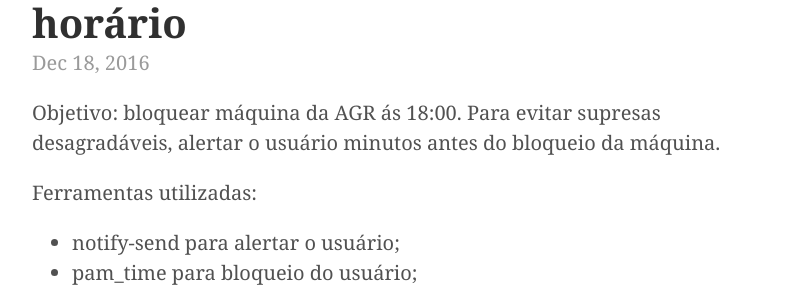
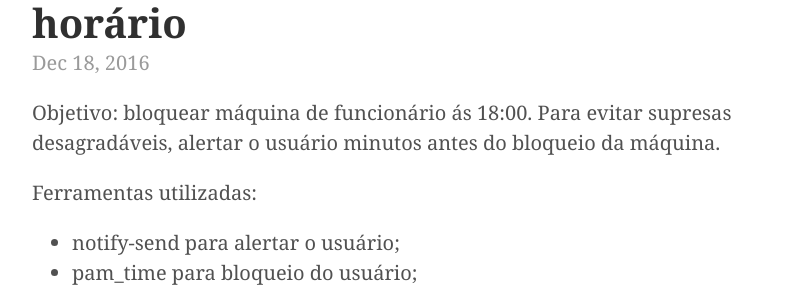
Before and after one commit to Kingm0b/jekyll-minimal-theme, a Jekyll site: the page built from _posts/2016-12-18-ubuntu-time-block.md, in a window 1280 px wide. Shown: the part 191-483 px from the top of the page, without its empty margins (228-1024 px from the left). Built offline with Jekyll 4.4.1, drawn with Linux system fonts in a browser that asks for light colours.

Commit message:
Update 2016-12-18-ubuntu-time-block.md

```diff
--- a/_posts/2016-12-18-ubuntu-time-block.md
+++ b/_posts/2016-12-18-ubuntu-time-block.md
@@ -3,7 +3,7 @@ layout: post
 title: "Bloqueando máquinas Ubuntu pelo horário"
 ---
 
-Objetivo: bloquear máquina da AGR ás 18:00. Para evitar supresas desagradáveis, alertar o usuário minutos antes do bloqueio da máquina.
+Objetivo: bloquear máquina de funcionário ás 18:00. Para evitar supresas desagradáveis, alertar o usuário minutos antes do bloqueio da máquina.
 
 Ferramentas utilizadas:
 
```
